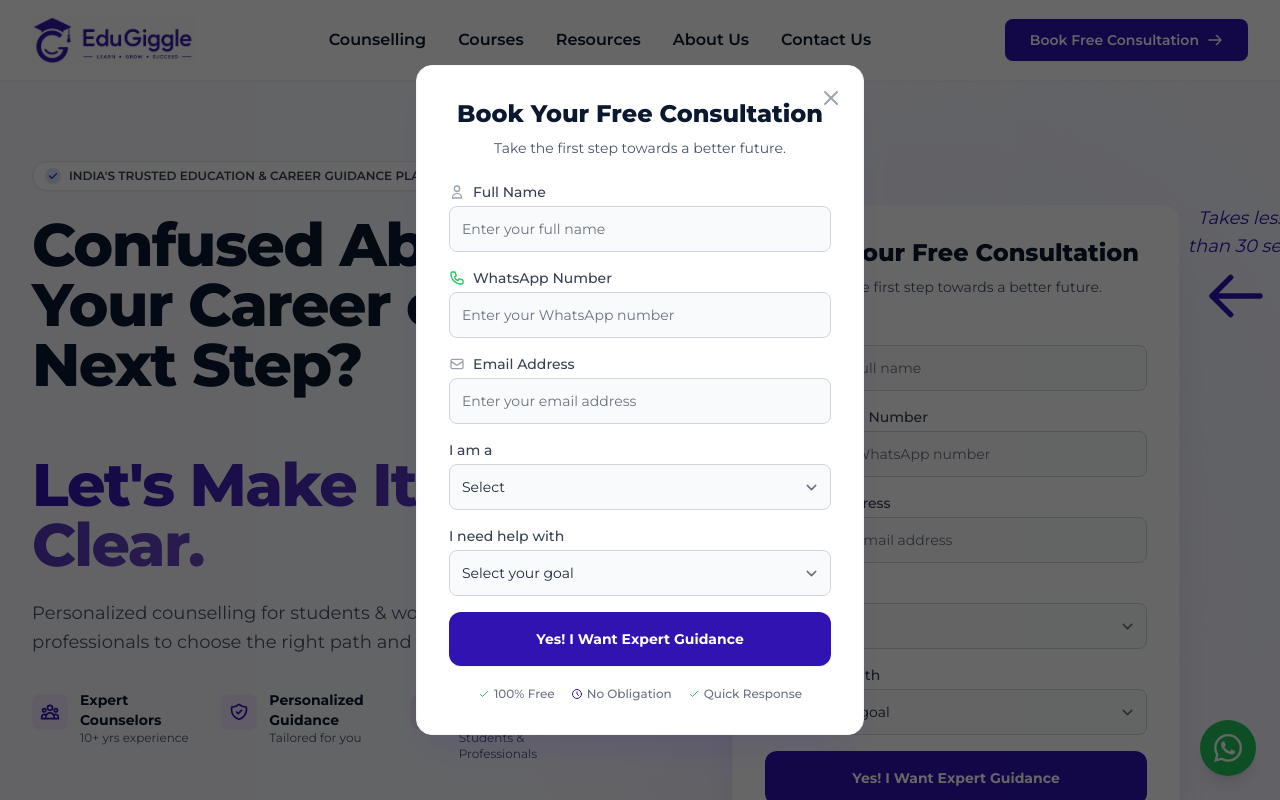
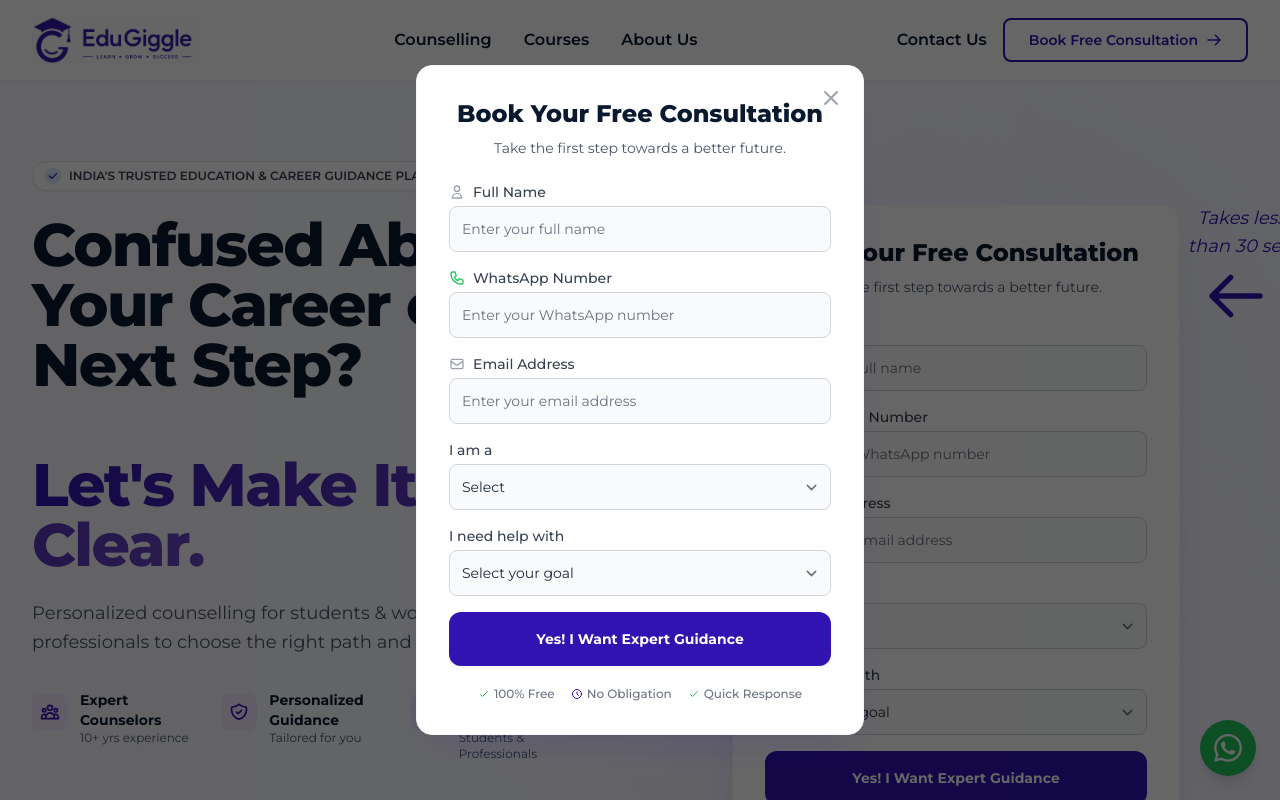
Before and after one commit to webmaffia/edugiggle, a Next.js app: page / in a window 1280 px wide. Shown: the top 800 px of the page. Built offline with nearby package versions, Linux system fonts and the light colour scheme.

Commit message:
counselling

```diff
--- a/src/app/globals.css
+++ b/src/app/globals.css
@@ -62,3 +62,16 @@ body {
   display: inline-block;
   animation: number-pop 2.4s ease-in-out infinite;
 }
+
+@keyframes blink-glow {
+  0%, 100% {
+    box-shadow: 0 0 0 0 rgba(79, 70, 229, 0.4);
+  }
+  50% {
+    box-shadow: 0 0 0 8px rgba(79, 70, 229, 0);
+  }
+}
+
+.animate-blink {
+  animation: blink-glow 2s ease-in-out infinite;
+}
--- a/src/components/Header.tsx
+++ b/src/components/Header.tsx
@@ -8,9 +8,7 @@ import BookConsultButton from "./BookConsultButton";
 const NAV_LINKS = [
   { label: "Counselling", href: "/counselling" },
   { label: "Courses", href: "/courses" },
-  { label: "Resources", href: "/#" },
   { label: "About Us", href: "/about-us" },
-  { label: "Contact Us", href: "/contact-us" },
 ];
 
 export default function Header() {
@@ -36,8 +34,11 @@ export default function Header() {
             ))}
           </nav>
 
-          <div className="hidden md:flex items-center">
-            <BookConsultButton className="inline-flex items-center justify-center px-6 py-2.5 border border-transparent text-sm font-semibold rounded-lg text-white bg-primary hover:bg-opacity-90 shadow-sm transition-all group">
+          <div className="hidden md:flex items-center gap-4">
+            <Link className="text-secondary font-semibold hover:text-primary transition-colors" href="/contact-us">
+              Contact Us
+            </Link>
+            <BookConsultButton className="inline-flex items-center justify-center px-6 py-2.5 border-2 border-primary text-sm font-semibold rounded-lg text-primary bg-transparent hover:bg-primary hover:text-white shadow-sm transition-all group animate-blink">
               Book Free Consultation
               <svg className="h-4 w-4 ml-2 group-hover:translate-x-1 transition-transform" fill="none" stroke="currentColor" viewBox="0 0 24 24" xmlns="http://www.w3.org/2000/svg">
                 <path d="M14 5l7 7m0 0l-7 7m7-7H3" strokeLinecap="round" strokeLinejoin="round" strokeWidth="2"></path>
@@ -76,7 +77,14 @@ export default function Header() {
               {link.label}
             </Link>
           ))}
-          <BookConsultButton className="inline-flex items-center justify-center px-6 py-3 border border-transparent text-sm font-semibold rounded-lg text-white bg-primary hover:bg-opacity-90 shadow-sm transition-all mt-2">
+          <Link
+            className="text-secondary font-semibold hover:text-primary hover:bg-surface rounded-lg px-3 py-2.5 transition-colors"
+            href="/contact-us"
+            onClick={() => setMenuOpen(false)}
+          >
+            Contact Us
+          </Link>
+          <BookConsultButton className="inline-flex items-center justify-center px-6 py-3 border border-transparent text-sm font-semibold rounded-lg text-white bg-primary hover:bg-opacity-90 shadow-sm transition-all mt-2 animate-blink">
             Book Free Consultation
           </BookConsultButton>
         </nav>
```
